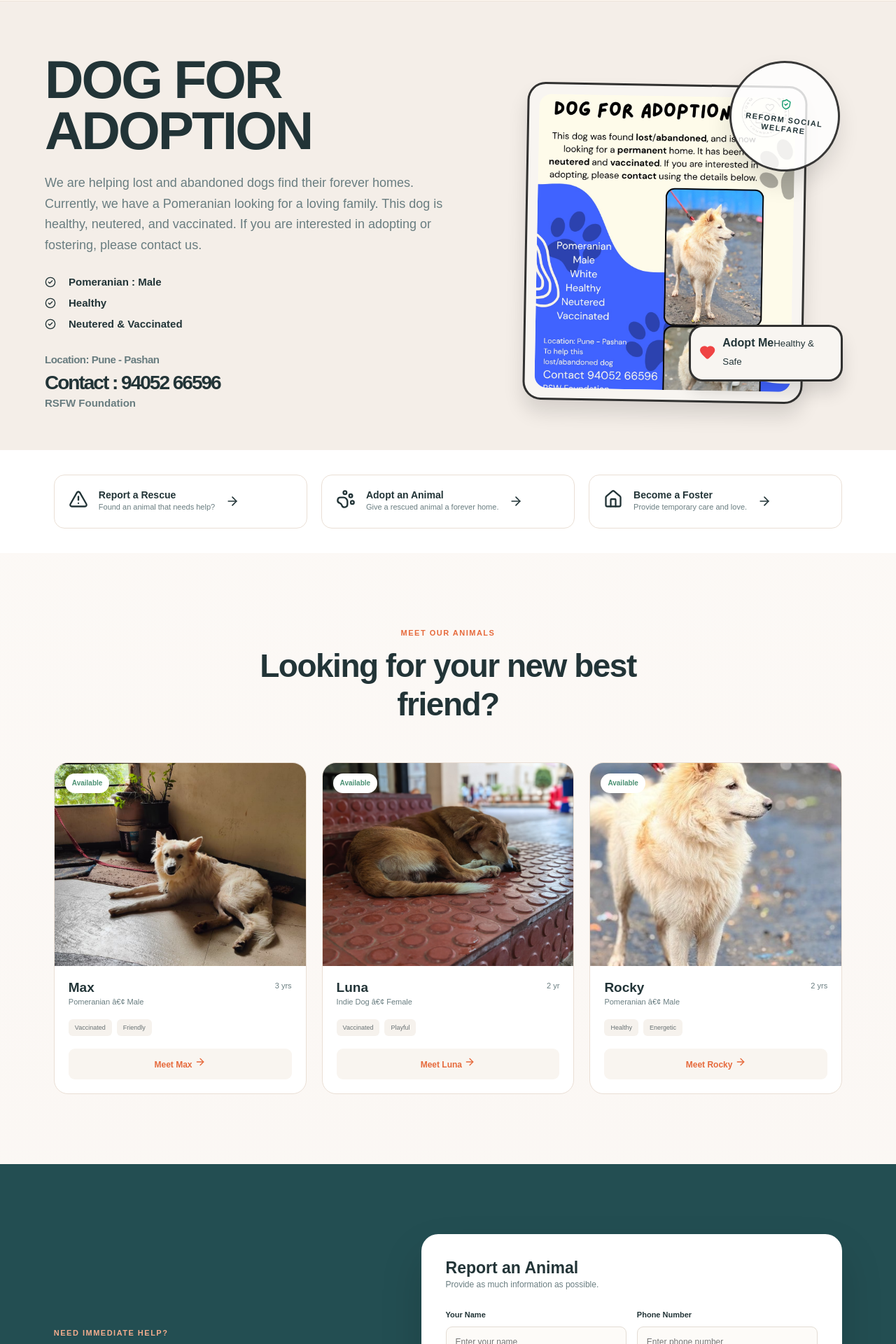
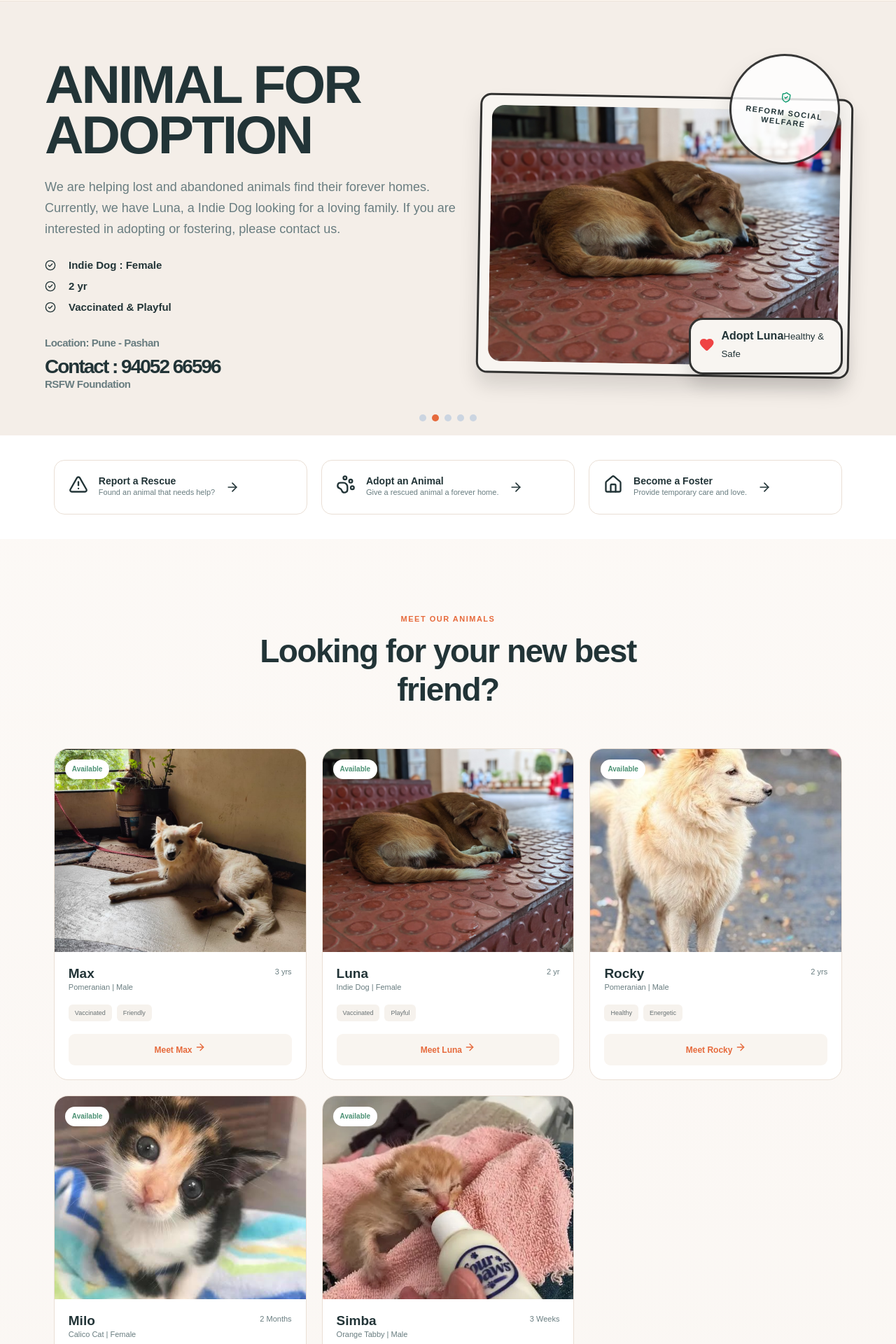
Before and after one commit to SHAYONTAN2006/ngo-project, a React (Vite) app in the folder my-react-app/: page / in a window 1280 px wide. Shown: the part 80-2000 px from the top of the page at 70% size. Built offline with nearby package versions, Linux system fonts and the light colour scheme.

Commit message:
major changes to homepage and addtion of animals

```diff
--- a/my-react-app/src/App.css
+++ b/my-react-app/src/App.css
@@ -1877,3 +1877,12 @@ img {
         width: 100%;
     }
 }
+
+.spin {
+    animation: spin 1s linear infinite;
+}
+@keyframes spin {
+    100% {
+        transform: rotate(360deg);
+    }
+}
--- a/my-react-app/src/App.jsx
+++ b/my-react-app/src/App.jsx
@@ -1,4 +1,6 @@
-import { Routes, Route } from 'react-router-dom';
+import { Routes, Route, useLocation } from 'react-router-dom';
+import { useState, useEffect } from 'react';
+import { Loader2 } from 'lucide-react';
 import Home from './pages/Home';
 import Dashboard from './pages/Dashboard';
 import AnimalProfile from './pages/AnimalProfile';
@@ -9,8 +11,33 @@ import ApplicationForm from './pages/ApplicationForm';
 import './App.css';
 import './dashboard.css';
 
+function PageWrapper({ children }) {
+  const location = useLocation();
+  const [loading, setLoading] = useState(false);
+
+  useEffect(() => {
+    setLoading(true);
+    const timer = setTimeout(() => {
+      setLoading(false);
+    }, 800); // 800ms loading animation
+    return () => clearTimeout(timer);
+  }, [location.pathname]);
+
+  if (loading) {
+    return (
+      <div style={{ display: 'flex', flexDirection: 'column', height: '100vh', justifyContent: 'center', alignItems: 'center', background: 'var(--bg)', color: 'var(--primary)' }}>
+        <Loader2 size={48} className="spin" />
+        <h2 style={{ marginTop: '16px', color: 'var(--secondary)' }}>Loading...</h2>
+      </div>
+    );
+  }
+
+  return children;
+}
+
 function App() {
   return (
+    <PageWrapper>
       <Routes>
         <Route path="/" element={<Home />} />
         <Route path="/dashboard" element={<Dashboard />} />
@@ -20,6 +47,7 @@ function App() {
         <Route path="/track-rescue" element={<RescueTracker />} />
         <Route path="/apply/:type" element={<ApplicationForm />} />
       </Routes>
+    </PageWrapper>
   );
 }
 
--- a/my-react-app/src/data/mockData.js
+++ b/my-react-app/src/data/mockData.js
@@ -53,6 +53,38 @@ export const mockDatabase = {
         { date: '1 Month Ago', event: 'Started basic obedience training', status: 'completed' },
         { date: 'Today', event: 'Graduated training! Ready to be adopted.', status: 'current' }
       ]
+    },
+    {
+      animal_id: "A4",
+      name: "Milo",
+      breed: "Calico Cat",
+      gender: "Female",
+      age: "2 Months",
+      status: "Available",
+      rescue_id: "R104",
+      photo: "/src/assets/cat1.png",
+      tags: ["Playful", "Cute"],
+      recovery_journey: [
+        { date: '2 Weeks Ago', event: 'Rescued from a drain', status: 'completed' },
+        { date: '1 Week Ago', event: 'Treated for infection', status: 'completed' },
+        { date: 'Today', event: 'Ready for Adoption!', status: 'current' }
+      ]
+    },
+    {
+      animal_id: "A5",
+      name: "Simba",
+      breed: "Orange Tabby",
+      gender: "Male",
+      age: "3 Weeks",
+      status: "Foster",
+      rescue_id: "R105",
+      photo: "/src/assets/cat2.png",
+      tags: ["Needs Bottle Feeding", "Tiny"],
+      recovery_journey: [
+        { date: '3 Days Ago', event: 'Found without mother', status: 'completed' },
+        { date: 'Yesterday', event: 'Placed in neonatal foster', status: 'completed' },
+        { date: 'Today', event: 'Gaining weight steadily', status: 'current' }
+      ]
     }
   ],
   rescueCases: [
--- a/my-react-app/src/pages/AnimalProfile.jsx
+++ b/my-react-app/src/pages/AnimalProfile.jsx
@@ -66,7 +66,7 @@ export default function AnimalProfile() {
             <span className="section-tag">{animal.status}</span>
             <h1 style={{ fontSize: '3rem', margin: '10px 0', color: '#1e293b' }}>{animal.name}</h1>
             <p style={{ fontSize: '1.2rem', color: '#64748b', marginBottom: '30px' }}>
-              {animal.breed} â€¢ {animal.gender} â€¢ {animal.age}
+              {animal.breed} | {animal.gender} | {animal.age}
             </p>
 
             <div style={{ display: 'grid', gridTemplateColumns: '1fr 1fr', gap: '20px', marginBottom: '40px' }}>
--- a/my-react-app/src/pages/Dashboard.jsx
+++ b/my-react-app/src/pages/Dashboard.jsx
@@ -237,7 +237,7 @@ export default function Dashboard() {
                       </button>
                     </div>
                     <div className="kanban-card-desc">
-                      {caseItem.animal_type} â€¢ {caseItem.detail}
+                      {caseItem.animal_type} | {caseItem.detail}
                     </div>
                     <div className="kanban-card-footer">
                       <span className={`case-priority`} style={{color: caseItem.priority === 'Urgent' ? 'var(--red)' : 'var(--text-light)'}}>{caseItem.priority}</span>
@@ -365,7 +365,6 @@ export default function Dashboard() {
     <div className="dashboard-page">
       <aside className="sidebar">
         <Link to="/" className="brand">
-          <PawPrint className="brand-mark" size={24} color="#f97316" />
           <div className="brand-name">PawCare</div>
         </Link>
         <nav className="nav-group">
@@ -375,11 +374,8 @@ export default function Dashboard() {
               onClick={() => setActiveTab(item.name)}
               className={`nav-item ${activeTab === item.name ? 'active' : ''}`}
               key={item.name}
-              style={{ width: '100%', textAlign: 'left', background: activeTab === item.name ? 'rgba(230, 106, 60, 0.08)' : 'transparent', border: 'none', cursor: 'pointer' }}
+              style={{ width: '100%', textAlign: 'left', background: activeTab === item.name ? 'rgba(230, 106, 60, 0.08)' : 'transparent', border: 'none', cursor: 'pointer', paddingLeft: '20px' }}
             >
-              <span className="nav-icon" style={{ background: activeTab === item.name ? 'white' : 'rgba(35, 78, 82, 0.05)' }}>
-                <item.icon size={16} color={activeTab === item.name ? 'var(--primary)' : 'var(--text-light)'} />
-              </span>
               {item.name}
             </button>
           ))}
@@ -393,7 +389,6 @@ export default function Dashboard() {
       <main className="main">
         <header className="topbar">
           <div className="search-box">
-            <Search size={18} color="#94a3b8" />
             <input
               type="text"
               placeholder="Search rescue cases, animals, volunteers..."
@@ -402,8 +397,8 @@ export default function Dashboard() {
             />
           </div>
           <div className="top-actions">
-            <button type="button" className="icon-btn" aria-label="Notifications" onClick={() => alert('You have no new notifications.')}><Bell size={20} /></button>
-            <button type="button" className="icon-btn" aria-label="Messages" onClick={() => alert('You have no new messages.')}><Mail size={20} /></button>
+            <button type="button" className="icon-btn" aria-label="Notifications" onClick={() => alert('You have no new notifications.')}>Alerts</button>
+            <button type="button" className="icon-btn" aria-label="Messages" onClick={() => alert('You have no new messages.')}>Messages</button>
           </div>
         </header>
 
--- a/my-react-app/src/pages/Home.jsx
+++ b/my-react-app/src/pages/Home.jsx
@@ -1,4 +1,4 @@
-import React from 'react';
+import React, { useState, useEffect } from 'react';
 import { Link } from 'react-router-dom';
 import {
   Heart,
@@ -11,7 +11,8 @@ import {
   UploadCloud,
   CheckCircle2,
   Clock,
-  Search
+  Search,
+  Menu
 } from 'lucide-react';
 import heroPhoto from '../assets/dog-hero.jpeg';
 import fosterPhoto from '../assets/foster.png';
@@ -125,6 +126,85 @@ function RescueForm() {
   );
 }
 
+function HeroSlider() {
+  const [currentIndex, setCurrentIndex] = useState(0);
+  const animals = mockDatabase.animals;
+
+  useEffect(() => {
+    const timer = setInterval(() => {
+      setCurrentIndex((prev) => (prev + 1) % animals.length);
+    }, 5000);
+    return () => clearInterval(timer);
+  }, [animals.length]);
+
+  const currentAnimal = animals[currentIndex];
+
+  return (
+    <section className="hero" id="home" style={{ position: 'relative', overflow: 'hidden' }}>
+      {animals.map((animal, index) => (
+        <div
+          key={animal.animal_id}
+          className="hero-container"
+          style={{
+            position: index === currentIndex ? 'relative' : 'absolute',
+            top: 0,
+            left: 0,
+            width: '100%',
+            opacity: index === currentIndex ? 1 : 0,
+            transition: 'opacity 0.8s ease-in-out',
+            pointerEvents: index === currentIndex ? 'auto' : 'none',
+            zIndex: index === currentIndex ? 1 : 0
+          }}
+        >
+          <div className="hero-content">
+            <h1>ANIMAL FOR ADOPTION</h1>
+            <p>We are helping lost and abandoned animals find their forever homes. Currently, we have {animal.name}, a {animal.breed} looking for a loving family. If you are interested in adopting or fostering, please contact us.</p>
+            <div className="adoption-bullet-list">
+              <div className="bullet-line"><CheckCircle2 size={16} /> {animal.breed} : {animal.gender}</div>
+              <div className="bullet-line"><CheckCircle2 size={16} /> {animal.age}</div>
+              <div className="bullet-line"><CheckCircle2 size={16} /> {animal.tags.join(' & ')}</div>
+            </div>
+            <div className="adoption-contact">
+              <p>Location: Pune - Pashan</p>
+              <strong>Contact : 94052 66596</strong>
+              RSFW Foundation
+            </div>
+          </div>
+          <div className="hero-image">
+            <div className="support-badge">
+              <ShieldCheck size={16} color="#059669" />
+              REFORM SOCIAL WELFARE
+            </div>
+            <div className="hero-card-main" style={{ height: '400px', width: '100%', borderRadius: '16px', overflow: 'hidden' }}>
+              <img src={animal.photo} alt={`${animal.name} for adoption`} className="dog-photo" style={{ width: '100%', height: '100%', objectFit: 'cover' }} />
+            </div>
+            <div className="secondary-photo-card">
+              <Heart size={24} color="#ef4444" fill="#ef4444" />
+              <div>
+                <strong>Adopt {animal.name}</strong>
+                <small>Healthy &amp; Safe</small>
+              </div>
+            </div>
+          </div>
+        </div>
+      ))}
+      <div style={{ position: 'absolute', bottom: '20px', left: '50%', transform: 'translateX(-50%)', display: 'flex', gap: '8px', zIndex: 10 }}>
+        {animals.map((_, index) => (
+          <button
+            key={index}
+            onClick={() => setCurrentIndex(index)}
+            style={{
+              width: '10px', height: '10px', borderRadius: '50%', border: 'none',
+              background: index === currentIndex ? 'var(--primary)' : '#cbd5e1',
+              cursor: 'pointer', transition: 'background 0.3s'
+            }}
+          />
+        ))}
+      </div>
+    </section>
+  );
+}
+
 export default function Home() {
   return (
     <div className="home-page">
@@ -142,45 +222,10 @@ export default function Home() {
             <Link to="/dashboard" className="login-btn">Admin Login</Link>
             <a href="#rescue" className="nav-rescue-btn">Report Rescue</a>
           </div>
-          <button type="button" className="mobile-menu" aria-label="Open menu">â˜°</button>
+          <button type="button" className="mobile-menu" aria-label="Open menu"><Menu size={24} /></button>
         </div>
       </header>
-
-      <section className="hero" id="home">
-        <div className="hero-container">
-          <div className="hero-content">
-            <h1>DOG FOR ADOPTION</h1>
-            <p>We are helping lost and abandoned dogs find their forever homes. Currently, we have a Pomeranian looking for a loving family. This dog is healthy, neutered, and vaccinated. If you are interested in adopting or fostering, please contact us.</p>
-            <div className="adoption-bullet-list">
-              <div className="bullet-line"><CheckCircle2 size={16} /> Pomeranian : Male</div>
-              <div className="bullet-line"><CheckCircle2 size={16} /> Healthy</div>
-              <div className="bullet-line"><CheckCircle2 size={16} /> Neutered &amp; Vaccinated</div>
-            </div>
-            <div className="adoption-contact">
-              <p>Location: Pune - Pashan</p>
-              <strong>Contact : 94052 66596</strong>
-              <span>RSFW Foundation</span>
-            </div>
-          </div>
-          <div className="hero-image">
-            <div className="support-badge">
-              <ShieldCheck size={16} color="#059669" />
-              <span>REFORM SOCIAL WELFARE</span>
-            </div>
-            <div className="hero-card-main">
-              <img src={heroPhoto} alt="Dog for adoption" className="dog-photo" />
-            </div>
-            <div className="secondary-photo-card">
-              <Heart size={24} color="#ef4444" fill="#ef4444" />
-              <div>
-                <strong>Adopt Me</strong>
-                <small>Healthy &amp; Safe</small>
-              </div>
-            </div>
-          </div>
-        </div>
-      </section>
-
+      <HeroSlider />
       <section className="quick-actions">
         <div className="quick-container">
           <QuickCard icon={AlertTriangle} title="Report a Rescue" copy="Found an animal that needs help?" href="#rescue" />
@@ -202,7 +247,7 @@ export default function Home() {
                 <div className="animal-title">
                   <div>
                     <h3>{animal.name}</h3>
-                    <p>{animal.breed} â€¢ {animal.gender}</p>
+                    <p>{animal.breed} | {animal.gender}</p>
                   </div>
                   <span className="age">{animal.age}</span>
                 </div>
--- a/my-react-app/src/pages/RescueTracker.jsx
+++ b/my-react-app/src/pages/RescueTracker.jsx
@@ -92,7 +92,7 @@ export default function RescueTracker() {
             <div style={{ marginTop: '50px', borderTop: '1px solid #f1f5f9', paddingTop: '40px' }}>
               <div style={{ display: 'flex', justifyContent: 'space-between', alignItems: 'center', marginBottom: '40px', backgroundColor: '#f8fafc', padding: '25px', borderRadius: '16px', border: '1px solid #e2e8f0' }}>
                 <div>
-                  <span className="section-tag" style={{ marginBottom: '5px' }}>{result.id} â€¢ {result.animal}</span>
+                  <span className="section-tag" style={{ marginBottom: '5px' }}>{result.id} | {result.animal}</span>
                   <h2 style={{ margin: '0', color: '#1e293b', fontSize: '1.8rem' }}>{result.status}</h2>
                 </div>
                 <div style={{ textAlign: 'right' }}>
```
Also changed, not shown: my-react-app/src/assets/cat1.png (added), my-react-app/src/assets/cat2.png (added), my-react-app/src/pages/AnimalsGallery.jsx (line endings or trailing spaces), my-react-app/src/pages/ApplicationForm.jsx (line endings or trailing spaces), my-react-app/src/pages/VolunteerOnboarding.jsx (line endings or trailing spaces). Lines whose indentation alone changed are shown as unchanged.
